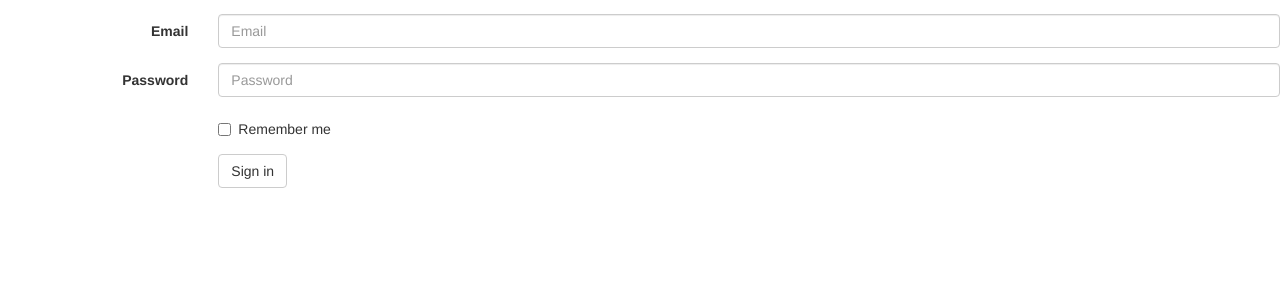
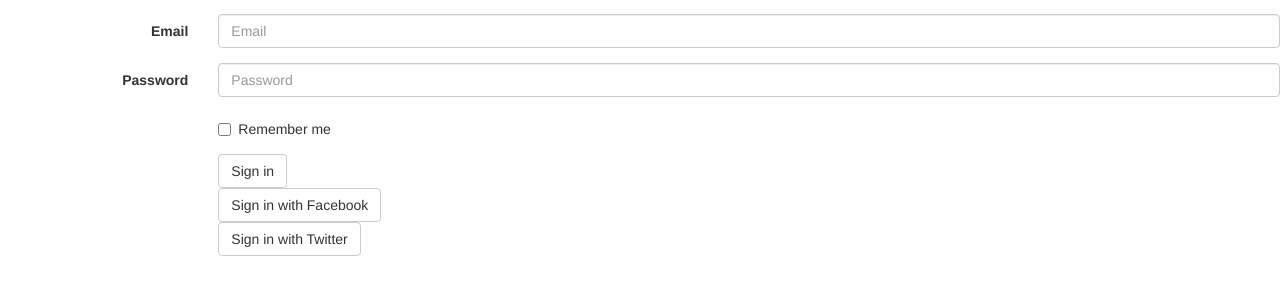
Before and after one commit to adjknowles/WDI-Project-4, a plain HTML site: page front-end/index.html at #!/login in a window 1280 px wide. Shown: the part 58-352 px from the top of the page. Drawn offline with nearby package versions, Linux system fonts and the light colour scheme; some packages are replaced by stand-ins of ours; no server answers; a script that the page names is missing.

Commit message:
Made changes to the facebook login

```diff
--- a/front-end/js/app.js
+++ b/front-end/js/app.js
@@ -2,6 +2,7 @@ angular
   .module('hometown', ['ngResource', 'angular-jwt', 'ui.router', 'satellizer'])
   .constant('API', 'http://localhost:3000/api')
   .config(MainRouter)
+
   .config(function($httpProvider){
     $httpProvider.interceptors.push('authInterceptor')
   })
--- a/front-end/login.html
+++ b/front-end/login.html
@@ -35,6 +35,12 @@
       <div class="col-sm-offset-2 col-sm-10">
         <button type="submit" class="btn btn-default">Sign in</button>
       </div>
+      <div class="col-sm-offset-2 col-sm-10">
+        <button class="btn btn-default" ng-click="users.authenticate('facebook')">Sign in with Facebook</button>
+      </div>
+      <div class="col-sm-offset-2 col-sm-10">
+        <button class="btn btn-default" ng-click="users.authenticate('twitter')">Sign in with Twitter</button>
+      </div>
     </div>
   </form>
 </section>
```
